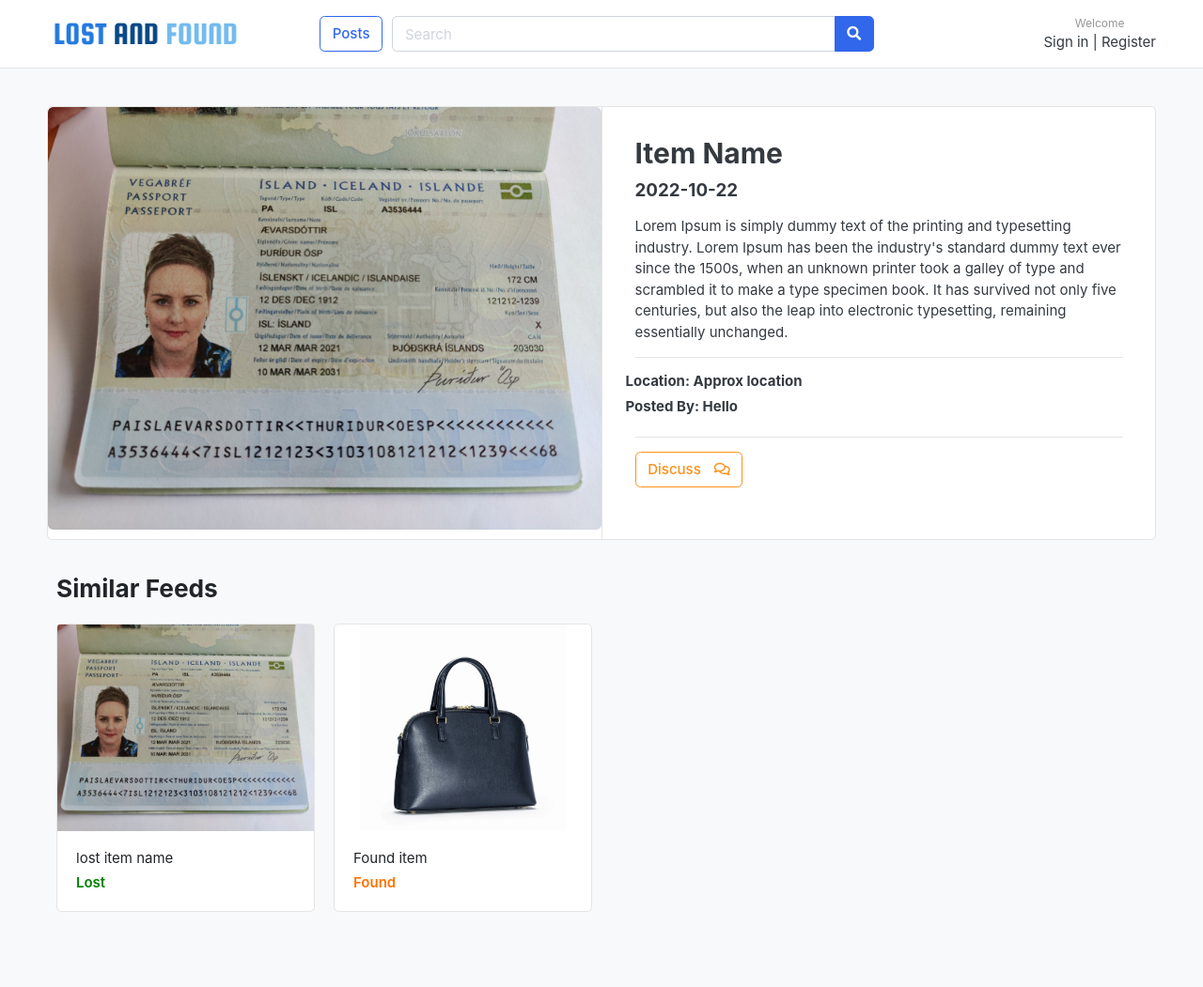
After one commit to Rishi-42/Web-application-for-Lost-and-Found, a Django app: template landf/templates/feed_details.html in a window 1280 px wide. The commit adds this page. Shown: the whole page at 94% size. Run offline with Django 4.2, Linux system fonts and the light colour scheme; the template is opened without the code that fills it, so the values that code supplies are empty; some libraries are stand-ins or nearby versions; some web fonts are replaced.

Commit message:
Added item details template and updated feed template.

```diff
--- /dev/null
+++ b/landf/templates/feed_details.html
@@ -0,0 +1,77 @@
+
+{% extends 'navigation.html'%}
+{% load static %}
+{% block start %}
+<section class="section-content padding-y bg">
+    <div class="container">
+        <div class="card">
+            <div class="row no-gutters">
+                <aside class="col-md-6">
+                    <article class="gallery-wrap">
+                        <div class="img-big-wrap">
+                            <a href="#">
+                                <img src="{% static 'images/items/1.jpg' %}">
+                            </a>
+                        </div>
+                    </article>
+                </aside>
+                <main class="col-md-6 border-left">
+                    <article class="content-body">
+                        <h2 class="title">Item Name</h2>
+                        <div class="mb-3">
+                            <var class="h5">2022-10-22</var>
+                        </div>
+                        <p>
+                            Lorem Ipsum is simply dummy text of the printing and typesetting industry.
+                            Lorem Ipsum has been the industry's standard dummy text ever since the 1500s,
+                            when an unknown printer took a galley of type and scrambled it to make a type
+                            specimen book. It has survived not only five centuries, but also the leap into
+                            electronic typesetting, remaining essentially unchanged.
+                        </p>
+                        <hr>
+                        <div class="row">
+                            <h6>Location: Approx location</h6>
+                        </div>
+                        <div class="row">
+                            <h6>Posted By: Hello</h6>
+                        </div>
+                        <hr>
+                        <a href="./product-detail.html" class="btn  btn-outline-warning"> <span class="text">Discuss</span> <i class="far fa-comments"></i> </a>
+                    </article>
+                </main>
+            </div>
+        </div>
+        <section class="section-name padding-y-sm">
+            <div class="container">
+                <header class="section-heading">
+                    <h3 class="section-title">Similar Feeds</h3>
+                </header>
+                <div class="row">
+                    <div class="col-md-3">
+                        <div class="card card-product-grid">
+                            <a href="./product-detail.html" class="img-wrap">
+                                <img src="{% static 'images/items/1.jpg' %}">
+                            </a>
+                            <figcaption class="info-wrap">
+                                <a href="./product-detail.html" class="title">lost item name</a>
+                                <div class="missing mt-1" style="color:green">Lost</div>
+                            </figcaption>
+                        </div>
+                    </div>
+                    <div class="col-md-3">
+                        <div class="card card-product-grid">
+                            <a href="./product-detail.html" class="img-wrap">
+                                <img src="{% static 'images/items/2.jpg' %}">
+                            </a>
+                            <figcaption class="info-wrap">
+                                <a href="./product-detail.html" class="title">Found item</a>
+                                <div class="found mt-1">Found</div>
+                            </figcaption>
+                        </div>
+                    </div>
+                </div>
+            </div>
+        </section>
+    </div>
+</section>
+{% endblock %}
```
Also changed, not shown: landf/templates/feeds.html (+4 -4 lines).
